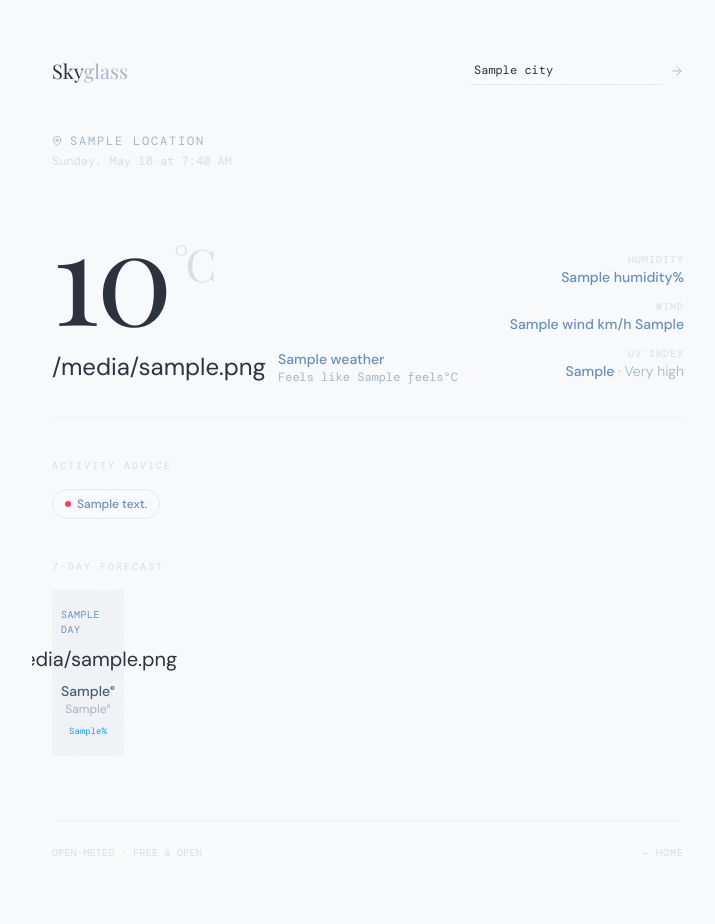
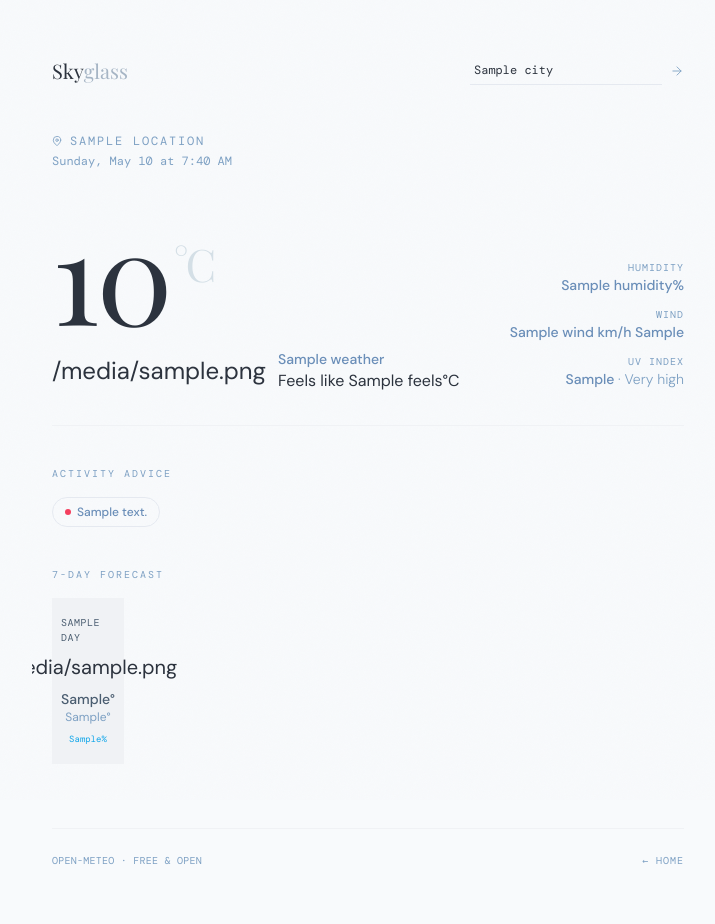
Before and after one commit to ReeshavMainali/weather_app, a Flask app: template app/templates/weather.html in a window 1280 px wide. Shown: the whole page, without its empty margins (272-987 px from the left). Before the commit the page ends 856 px from the top, so only its background shows below. Run offline with Flask 3, Linux system fonts and the light colour scheme; the template is opened without the code that fills it: most values are stand-ins (such as "Sample title", 1, 10 or a date in 2020); some libraries are stand-ins or nearby versions; some web fonts are replaced.

Commit message:
improved ligthmode ui legibility

```diff
--- a/app/templates/weather.html
+++ b/app/templates/weather.html
@@ -119,12 +119,12 @@
             name="city"
             value="{{ city }}"
             placeholder="Search city…"
-            class="w-36 sm:w-48 bg-transparent border-b border-ink-200 dark:border-ink-700 text-ink-900 dark:text-ink-100 placeholder-ink-300 dark:placeholder-ink-600 font-mono text-xs py-1.5 px-1 focus:outline-none focus:border-ink-500 dark:focus:border-ink-400 transition-colors duration-200"
+            class="w-36 sm:w-48 bg-transparent border-b border-ink-200 dark:border-ink-700 text-ink-900 dark:text-ink-100 placeholder-ink-500 dark:placeholder-ink-600 font-mono text-xs py-1.5 px-1 focus:outline-none focus:border-ink-500 dark:focus:border-ink-400 transition-colors duration-200"
           />
           <button
             type="submit"
             aria-label="Search"
-            class="ml-2 text-ink-400 hover:text-ink-900 dark:hover:text-ink-100 transition-colors"
+            class="ml-2 text-ink-600 hover:text-ink-900 dark:hover:text-ink-100 transition-colors"
           >
             <svg
               xmlns="http://www.w3.org/2000/svg"
@@ -150,14 +150,14 @@
         class="animate-fade-up-1 border border-ink-200 dark:border-ink-800 p-8 text-center"
       >
         <p
-          class="font-mono text-xs tracking-widest uppercase text-ink-400 dark:text-ink-500 mb-2"
+          class="font-mono text-xs tracking-widest uppercase text-ink-600 dark:text-ink-500 mb-2"
         >
           Error
         </p>
         <p class="text-ink-600 dark:text-ink-400 text-sm">{{ error }}</p>
         <a
           href="/"
-          class="inline-block mt-6 font-mono text-xs tracking-wider uppercase text-ink-400 hover:text-ink-900 dark:hover:text-ink-100 transition-colors"
+          class="inline-block mt-6 font-mono text-xs tracking-wider uppercase text-ink-600 hover:text-ink-900 dark:hover:text-ink-100 transition-colors"
         >
           ← Try again
         </a>
@@ -168,7 +168,7 @@
       <!-- Location + time -->
       <div class="animate-fade-up-1 mb-10">
         <div
-          class="flex items-center gap-2 text-xs font-mono tracking-[0.15em] uppercase text-ink-400 dark:text-ink-500 mb-1"
+          class="flex items-center gap-2 text-xs font-mono tracking-[0.15em] uppercase text-ink-600 dark:text-ink-500 mb-1"
         >
           <svg
             xmlns="http://www.w3.org/2000/svg"
@@ -187,7 +187,7 @@
           {{ weather.location }}
         </div>
         <p
-          class="font-mono text-xs text-ink-300 dark:text-ink-600"
+          class="font-mono text-xs text-ink-600 dark:text-ink-600"
           id="local-time"
         >
           —
@@ -217,7 +217,7 @@
               >
                 {{ weather.label }}
               </p>
-              <p class="font-mono text-xs text-ink-400 dark:text-ink-500">
+                <class="font-mono text-xs text-ink-600 dark:text-ink-500">
                 Feels like {{ weather.feels }}°C
               </p>
             </div>
@@ -228,7 +228,7 @@
         <div class="hidden sm:flex flex-col items-end gap-3 text-right pb-1">
           <div>
             <p
-              class="font-mono text-[10px] tracking-widest uppercase text-ink-300 dark:text-ink-600"
+              class="font-mono text-[10px] tracking-widest uppercase text-ink-600 dark:text-ink-600"
             >
               Humidity
             </p>
@@ -240,7 +240,7 @@
           </div>
           <div>
             <p
-              class="font-mono text-[10px] tracking-widest uppercase text-ink-300 dark:text-ink-600"
+              class="font-mono text-[10px] tracking-widest uppercase text-ink-600 dark:text-ink-600"
             >
               Wind
             </p>
@@ -252,7 +252,7 @@
           </div>
           <div>
             <p
-              class="font-mono text-[10px] tracking-widest uppercase text-ink-300 dark:text-ink-600"
+              class="font-mono text-[10px] tracking-widest uppercase text-ink-600 dark:text-ink-600"
             >
               UV Index
             </p>
@@ -260,7 +260,7 @@
               class="font-sans font-medium text-sm text-ink-700 dark:text-ink-300"
             >
               {{ weather.uv }}
-              <span class="text-ink-400 dark:text-ink-500 font-light">
+              <span class="text-ink-600 dark:text-ink-500 font-light">
                 · {% if weather.uv <= 2 %}Low{% elif weather.uv <= 5
                 %}Moderate{% elif weather.uv <= 7 %}High{% else %}Very high{%
                 endif %}
@@ -276,7 +276,7 @@
       >
         <div class="bg-ink-50 dark:bg-ink-950 py-3 px-3">
           <p
-            class="font-mono text-[9px] tracking-widest uppercase text-ink-300 dark:text-ink-600 mb-1"
+            class="font-mono text-[9px] tracking-widest uppercase text-ink-600 dark:text-ink-600 mb-1"
           >
             Humidity
           </p>
@@ -284,23 +284,23 @@
         </div>
         <div class="bg-ink-50 dark:bg-ink-950 py-3 px-3">
           <p
-            class="font-mono text-[9px] tracking-widest uppercase text-ink-300 dark:text-ink-600 mb-1"
+            class="font-mono text-[9px] tracking-widest uppercase text-ink-600 dark:text-ink-600 mb-1"
           >
             Wind
           </p>
           <p class="font-sans font-medium text-sm">
-            {{ weather.wind }}<span class="text-ink-400 text-xs"> km/h</span>
+            {{ weather.wind }}<span class="text-ink-600 text-xs"> km/h</span>
           </p>
         </div>
         <div class="bg-ink-50 dark:bg-ink-950 py-3 px-3">
           <p
-            class="font-mono text-[9px] tracking-widest uppercase text-ink-300 dark:text-ink-600 mb-1"
+            class="font-mono text-[9px] tracking-widest uppercase text-ink-600 dark:text-ink-600 mb-1"
           >
             UV
           </p>
           <p class="font-sans font-medium text-sm">
             {{ weather.uv }}
-            <span class="text-ink-400 font-light text-xs">
+            <span class="text-ink-600 font-light text-xs">
               · {% if weather.uv <= 2 %}Low{% elif weather.uv <= 5 %}Mod{% else
               %}High{% endif %}
             </span>
@@ -311,7 +311,7 @@
       <!-- Activity advice -->
       <div class="animate-fade-up-3 mb-10">
         <p
-          class="font-mono text-[10px] tracking-[0.2em] uppercase text-ink-300 dark:text-ink-600 mb-4"
+          class="font-mono text-[10px] tracking-[0.2em] uppercase text-ink-600 dark:text-ink-600 mb-4"
         >
           Activity Advice
         </p>
@@ -346,7 +346,7 @@
       <!-- 7-day forecast -->
       <div class="animate-fade-up-4">
         <p
-          class="font-mono text-[10px] tracking-[0.2em] uppercase text-ink-300 dark:text-ink-600 mb-4"
+          class="font-mono text-[10px] tracking-[0.2em] uppercase text-ink-600 dark:text-ink-600 mb-4"
         >
           7-Day Forecast
         </p>
@@ -357,7 +357,7 @@
               class="flex flex-col items-center gap-2 w-[72px] border border-ink-100 dark:border-ink-800 {% if loop.first %}bg-ink-100 dark:bg-ink-800{% else %}bg-transparent{% endif %} py-4 px-2"
             >
               <p
-                class="font-mono text-[10px] tracking-wider uppercase {% if loop.first %}text-ink-700 dark:text-ink-300{% else %}text-ink-400 dark:text-ink-500{% endif %}"
+                class="font-mono text-[10px] tracking-wider uppercase {% if loop.first %}text-ink-800 dark:text-ink-300{% else %}text-ink-600 dark:text-ink-500{% endif %}"
               >
                 {{ day.label }}
               </p>
@@ -368,7 +368,7 @@
                 >
                   {{ day.hi }}°
                 </p>
-                <p class="font-sans text-xs text-ink-400 dark:text-ink-500">
+                <p class="font-sans text-xs text-ink-600 dark:text-ink-500">
                   {{ day.lo }}°
                 </p>
               </div>
@@ -388,13 +388,13 @@
         class="mt-14 pt-6 border-t border-ink-100 dark:border-ink-800 flex items-center justify-between"
       >
         <p
-          class="font-mono text-[10px] tracking-wide text-ink-300 dark:text-ink-700 uppercase"
+          class="font-mono text-[10px] tracking-wide text-ink-600 dark:text-ink-700 uppercase"
         >
           Open-Meteo · Free & open
         </p>
         <a
           href="/"
-          class="font-mono text-[10px] tracking-widest uppercase text-ink-300 dark:text-ink-700 hover:text-ink-700 dark:hover:text-ink-300 transition-colors"
+          class="font-mono text-[10px] tracking-widest uppercase text-ink-600 dark:text-ink-700 hover:text-ink-900 dark:hover:text-ink-300 transition-colors"
         >
           ← Home
         </a>
```
Also changed, not shown: app/templates/index.html (+11 -11 lines), 1 other file.
